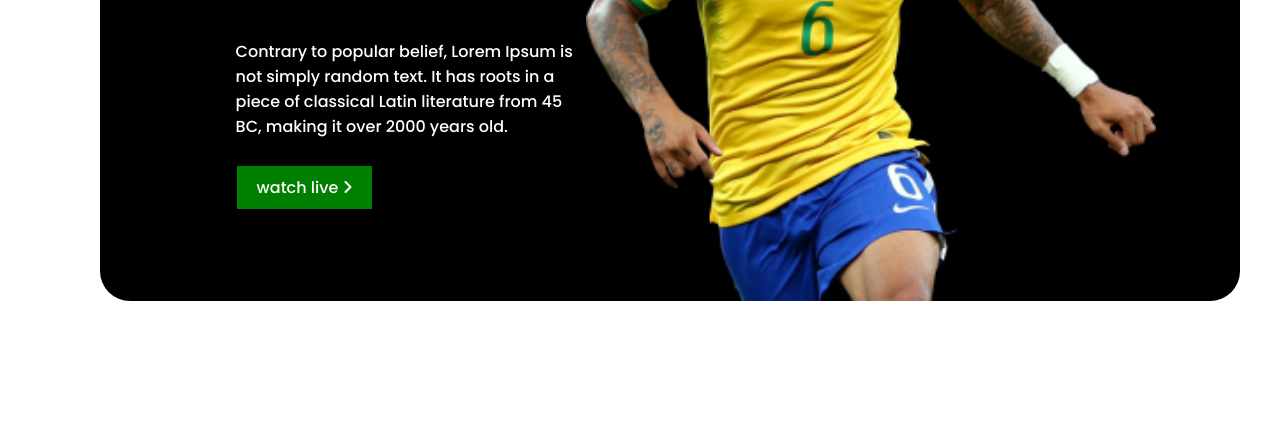
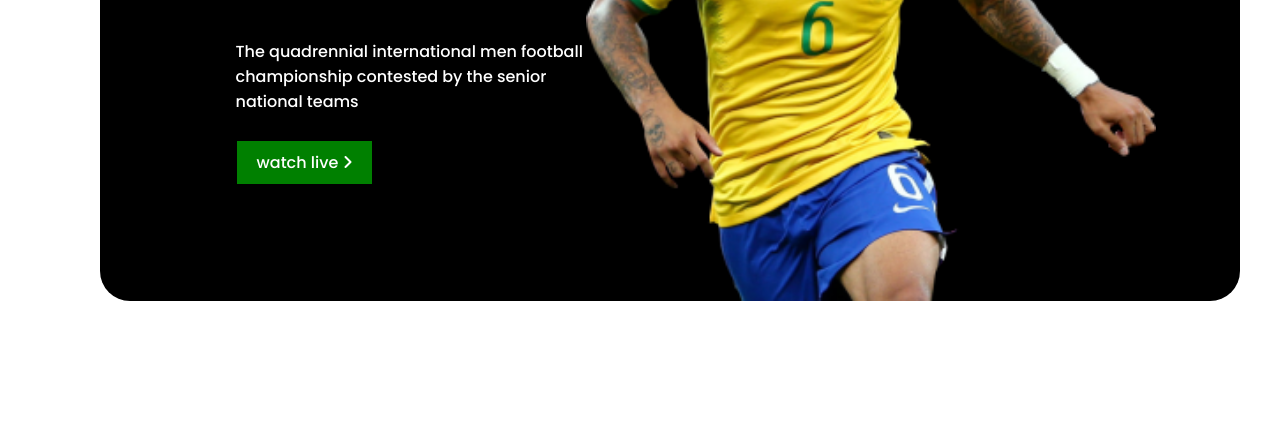
Before and after one commit to alaminarman130205/world-cup, a plain HTML site: page index.html in a window 1280 px wide. Shown: the part 347-775 px from the top of the page. Drawn offline with Linux system fonts and the light colour scheme; a web font is replaced by a local one.

Commit message:
final commit

```diff
--- a/index.html
+++ b/index.html
@@ -23,8 +23,7 @@
             <div class="header-container">
                 <div class="header-description">
                     <h1> <span class="design"> The  </span> Greatest show on the earth</h1>
-                    <p>Contrary to popular belief, Lorem Ipsum is not simply
-                        random text. It has roots in a piece of classical Latin literature from 45 BC, making it over 2000 years old.</p>
+                    <p> The quadrennial international men football championship contested by the senior national teams</p>
                     <a href="">watch live <i class="fa-solid fa-angle-right"></i></a>
                 </div>
                 <div class="header-picture">
```
